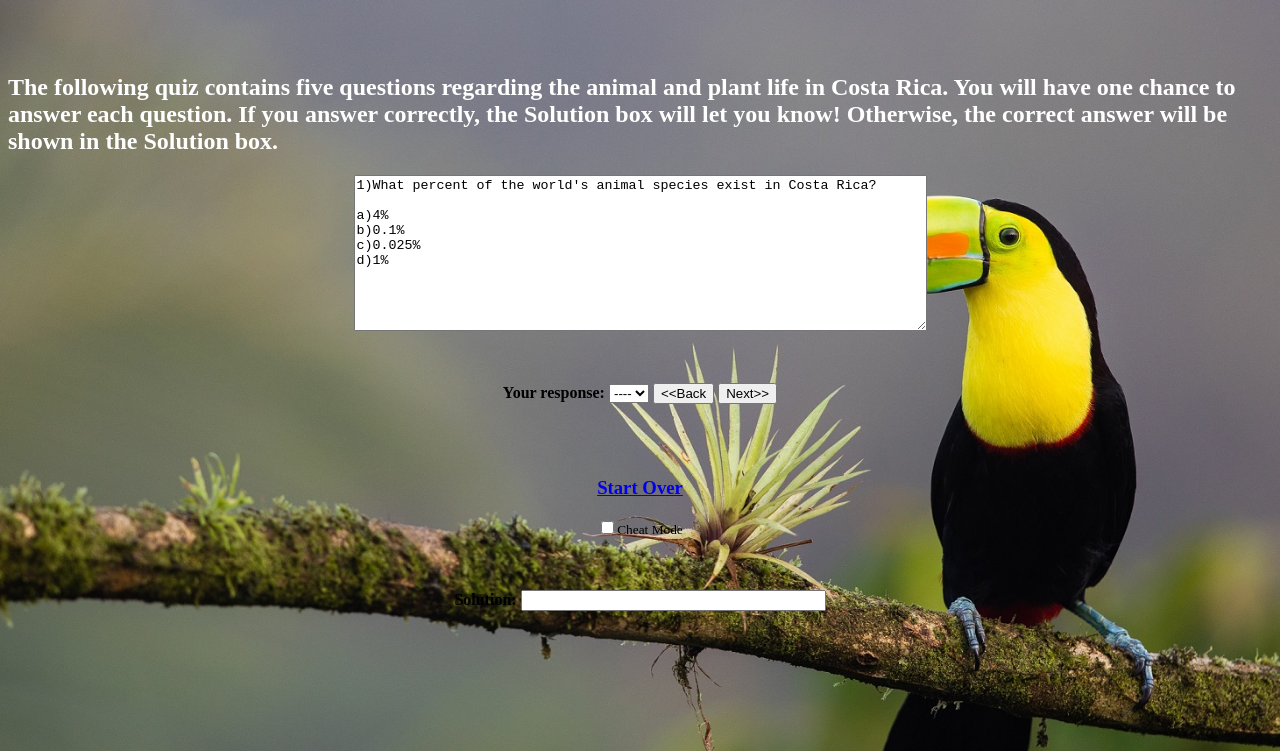
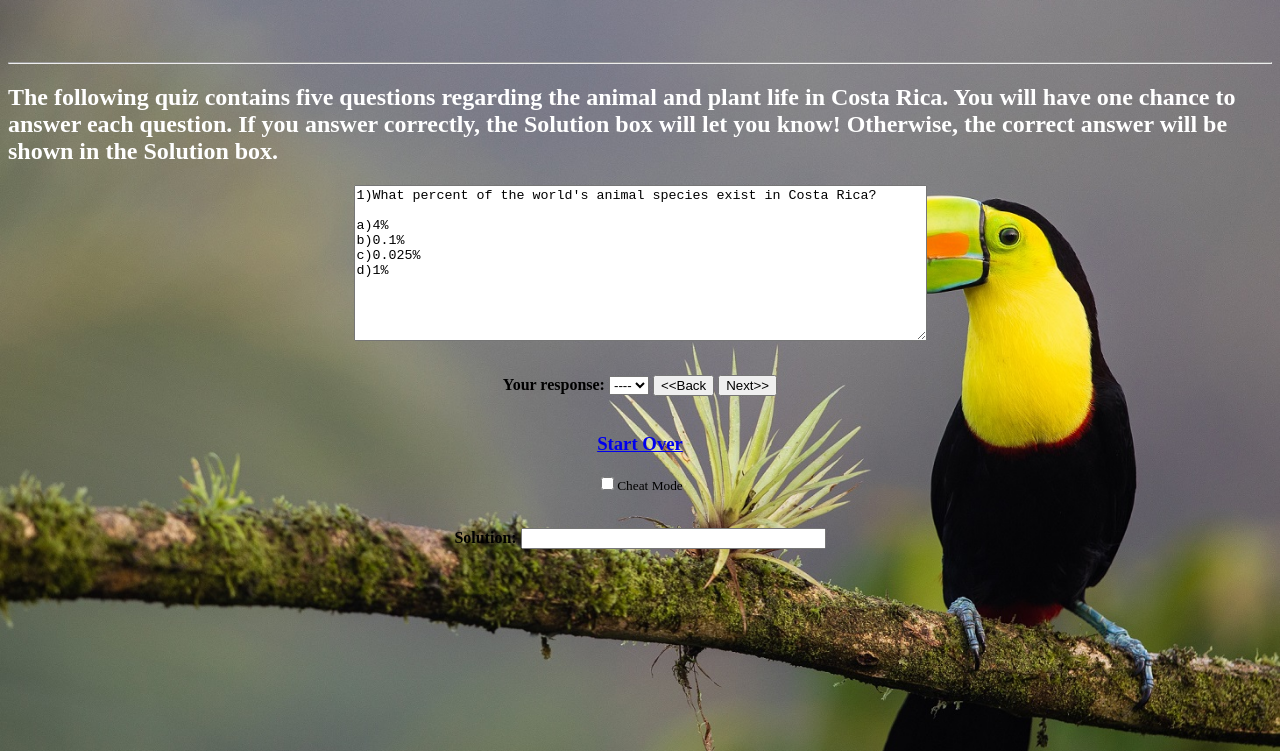
Before and after one commit to ojedakutlu/dimequiz, a plain HTML site: page index.html in a window 1280 px wide. Shown: the part 49-800 px from the top of the page. Drawn offline with Linux system fonts and the light colour scheme.

Commit message:
Update index.html

```diff
--- a/index.html
+++ b/index.html
@@ -31,13 +31,14 @@ h1 {
 
 <tr>
 <br>
+	<hr>
 	<h2><font color="white">The following quiz contains five questions regarding the animal and plant life in Costa Rica. You will have one chance to answer each question. If you answer correctly, the Solution box will let you know! Otherwise, the correct answer will be shown in the Solution box.</font></h2>
 
           <td width="100%"><div align="center"><center><p><textarea rows="10" name="thequestion"
           cols="69" wrap="virtual"></textarea></td>
         </tr>
                <tr align="center">
-          <td width="100%"><div align="center"><center><br><br><p><strong>Your response:</strong> <select
+          <td width="100%"><div align="center"><center><br><p><strong>Your response:</strong> <select
           name="theresponse" size="1" onChange="responses()">
             <option value="-----">----</option>
             <option value="a">a</option>
@@ -47,7 +48,7 @@ h1 {
           </select> <input type="button" value="&lt;&lt;Back" name="B1"
           onClick="if (whichone&gt;1){whichone--;generatequestions()}"> <input type="button"
           value="Next&gt;&gt;" name="B2"
-          onClick="if (whichone&lt;=total){whichone++;generatequestions()}"><br><br><br><br>
+          onClick="if (whichone&lt;=total){whichone++;generatequestions()}"><br><br>
 
 
 
@@ -56,7 +57,7 @@ h1 {
         </tr>
 
  <tr align="center">
-          <td width="50%"><div align="center"><center><br><br><p><strong>Solution: </strong><input
+          <td width="50%"><div align="center"><center><br><p><strong>Solution: </strong><input
           type="text" name="thesolution" size="35"></td>
         </tr>
 
```
